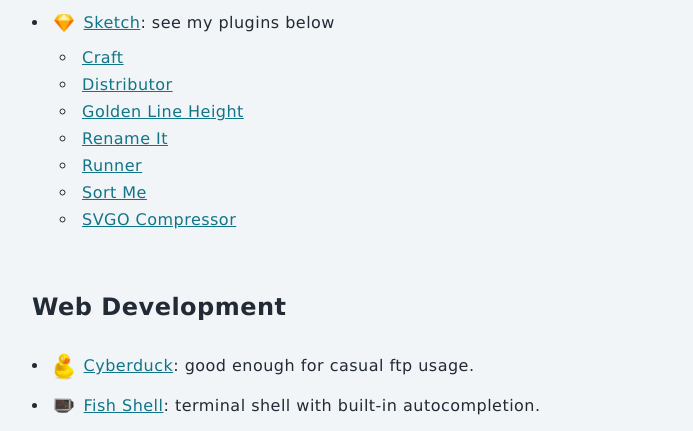
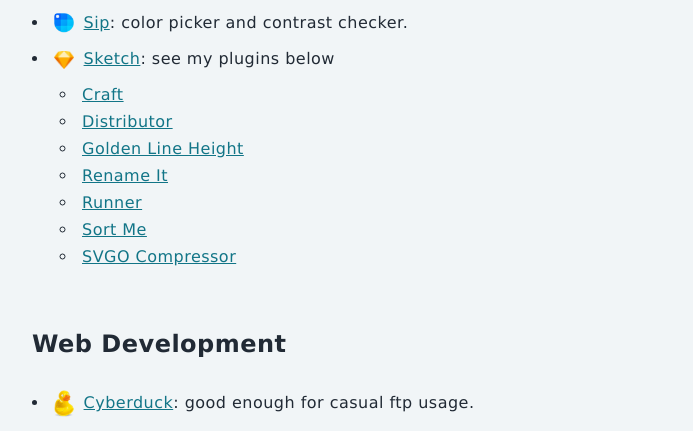
Before and after one commit to karamfd/uses, a plain HTML site: page index.html in a window 1280 px wide. Shown: the part 669-1100 px from the top of the page, without its empty margins (96-789 px from the left). Drawn offline with Linux system fonts and the light colour scheme.

Commit message:
add info for sip color picker

```diff
--- a/index.html
+++ b/index.html
@@ -71,6 +71,13 @@
             rel="noopener noreferrer"
             >nucleo</a
           >: import svg icons into design apps.
+        </li>
+
+        <li>
+          <img src="img/sip.png" alt="" class="icon" />
+          <a href="https://sipapp.io/" target="_blank" rel="noopener noreferrer"
+            >sip</a
+          >: color picker and contrast checker.
         </li>
 
         <li>
```
Also changed, not shown: img/sip.png (added).
